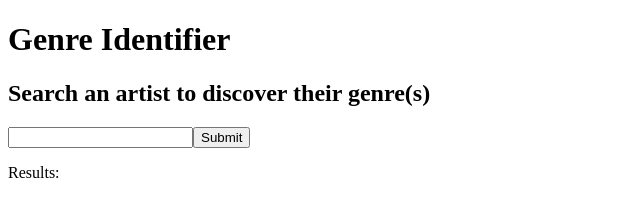
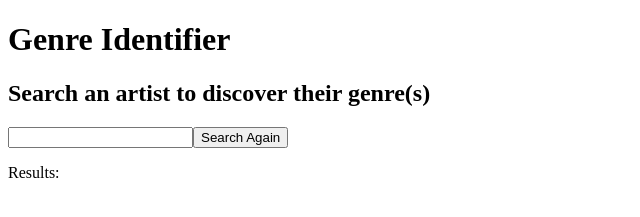
Before and after one commit to bradywinslow/genre-identifier, a React (Vite) app: page /results in a window 1280 px wide. Shown: the top 217 px of the page, without its empty margins (0-640 px from the left). Built offline with nearby package versions, Linux system fonts and the light colour scheme.

Commit message:
add value prop to Button component to allow different button text

```diff
--- a/src/components/Button.jsx
+++ b/src/components/Button.jsx
@@ -1,11 +1,11 @@
-export default function Button() {
+export default function Button({ value }) {
     return (
         <>
             <input
                 type='submit'
                 id='submit'
                 name='submit'
-                value='Submit'
+                value={value}
             />
         </>
     )
--- a/src/musicBrainz/httpRequests.js
+++ b/src/musicBrainz/httpRequests.js
@@ -1,4 +1,4 @@
-async function getData() {
+async function getData(searchQuery) {
     const url = `http://musicbrainz.org/ws/2/release/?query=artist:${searchQuery}&inc=genres&fmt=json`;
     try {
       const response = await fetch(url);
--- a/src/pages/HomePage.jsx
+++ b/src/pages/HomePage.jsx
@@ -9,7 +9,7 @@ export default function HomePage() {
             <Header />
             <SubHeader />
             <Input />
-            <Button />
+            <Button value='Search'/>
         </>
     )
 }
--- a/src/pages/SearchResults.jsx
+++ b/src/pages/SearchResults.jsx
@@ -4,13 +4,12 @@ import Input from '../components/Input';
 import Button from '../components/Button';
 
 export default function SearchResults() {
-
     return (
         <>
             <Header />
             <SubHeader />
             <Input />
-            <Button />
+            <Button value='Search Again'/>
             <p>Results: </p>
         </>
     )
```
